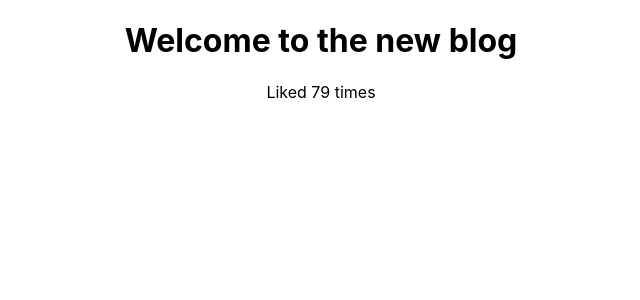
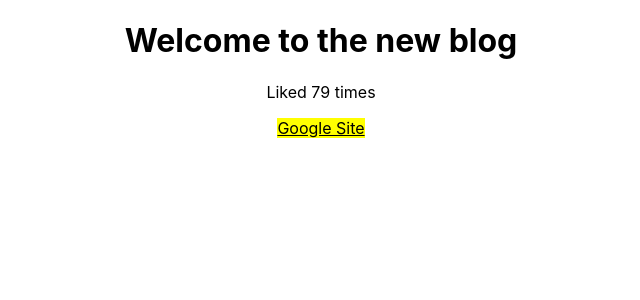
Before and after one commit to romina-trazzi/react-js, a React (Create React App) app: page / in a window 1280 px wide. Shown: the top 300 px of the page, without its empty margins (319-959 px from the left). Built offline with nearby package versions, Linux system fonts and the light colour scheme.

Commit message:
Aggiunto css inline

```diff
--- a/src/App.js
+++ b/src/App.js
@@ -4,11 +4,19 @@ import './App.css';
 function App() {
   const title ="Welcome to the new blog";
   const like = Math.floor(Math.random() * 100);
+  const link = "https://www.Google.it";
+
   return (
+
     <div className="App">
       <div className="content">
+
         <h1>{ title }</h1>
         <p> Liked { like } times </p>
+
+        <a href = { link } style = {{ color: "black", backgroundColor: "yellow" }} > Google Site </a>
+
+
       </div>
     </div>
   );
```
